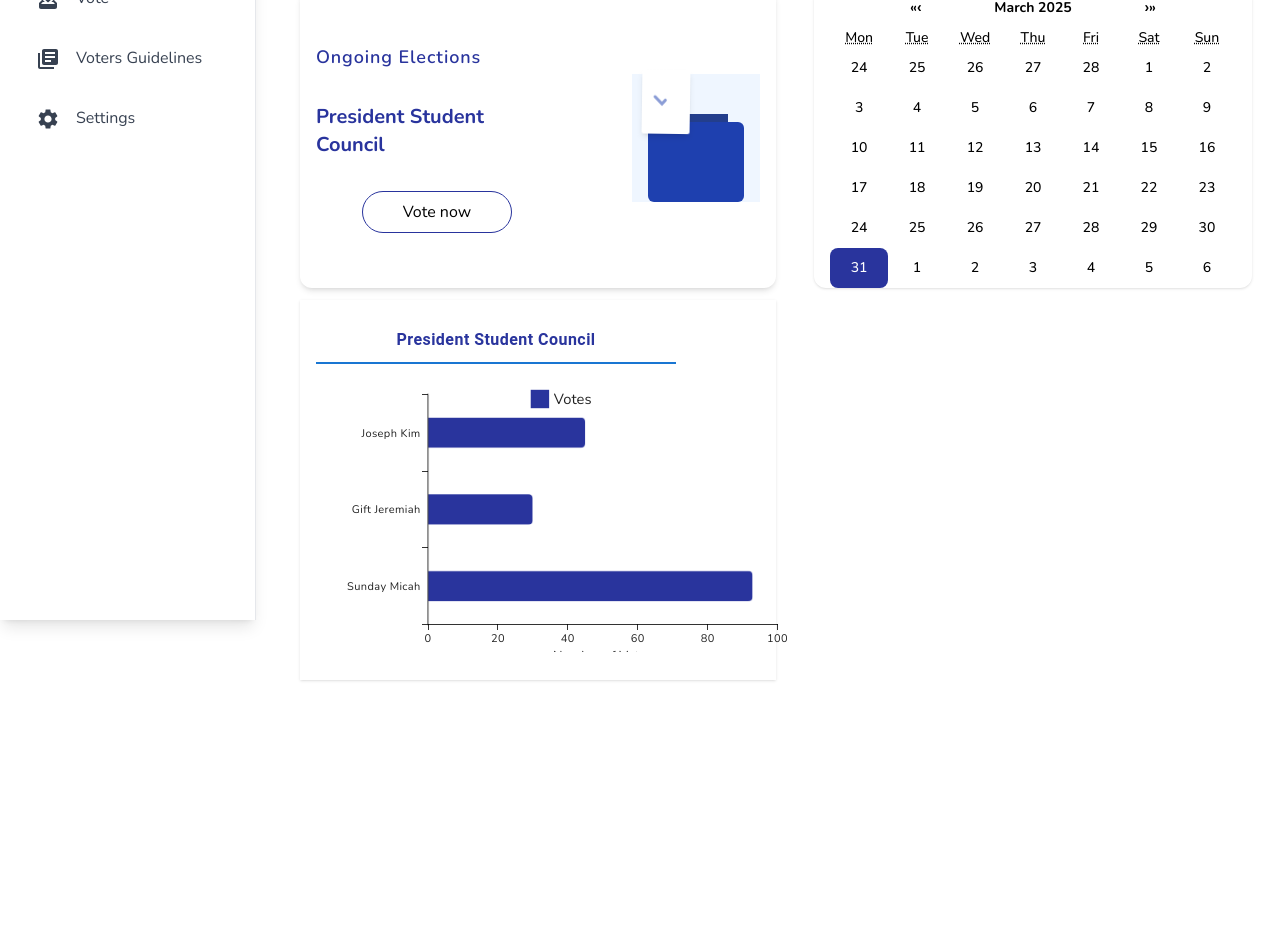
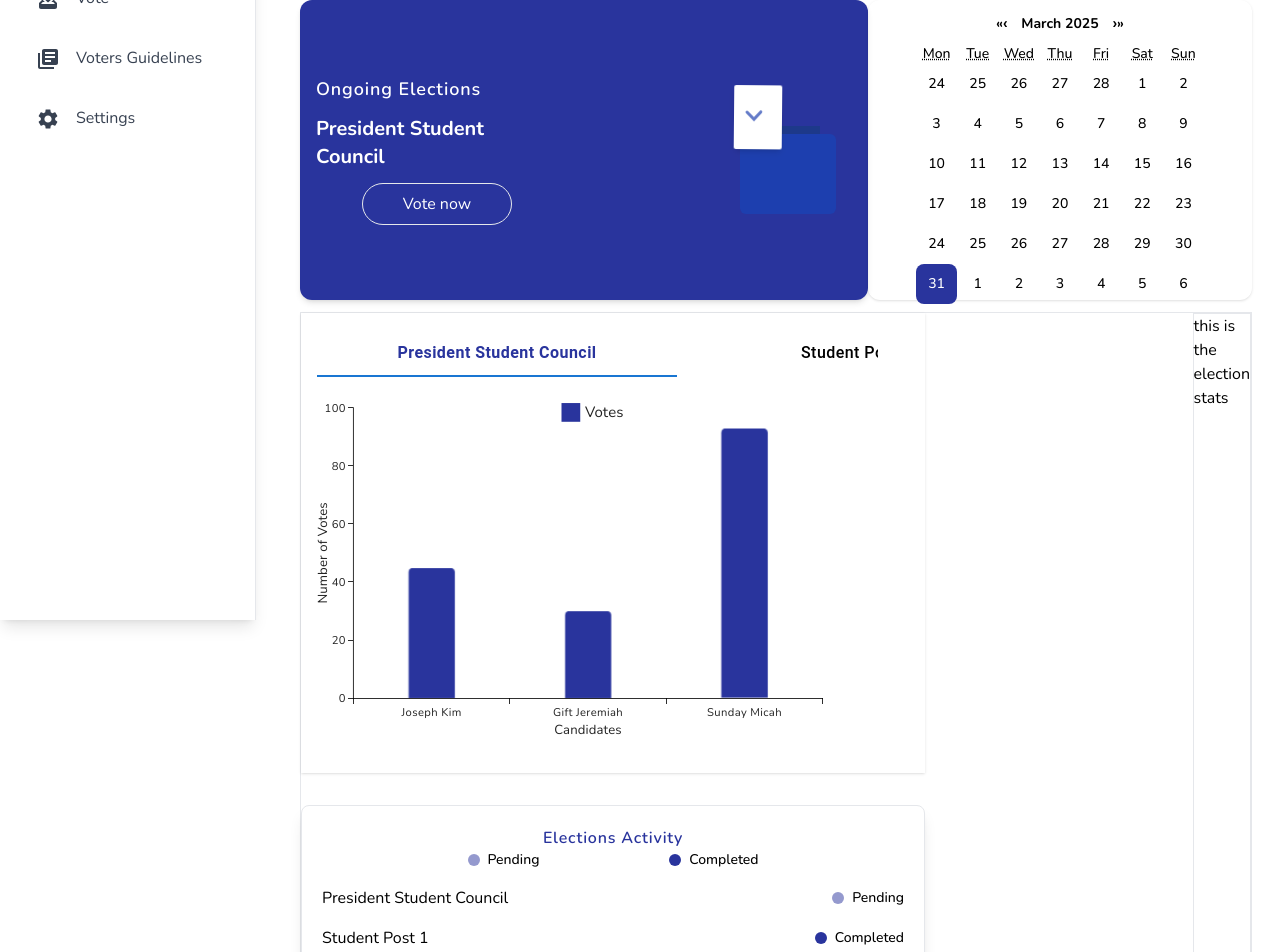
Before and after one commit to Donald2023-source/Quick-Vote, a React (Vite) app: page /student-dashboard in a window 1280 px wide. Shown: the part 180-1132 px from the top of the page. Before the commit the page ends 888 px from the top, so only its background shows below. Built offline with nearby package versions, Linux system fonts and the light colour scheme.

Commit message:
dashboard

```diff
--- /dev/null
+++ b/src/Components/ActviityBar.jsx
@@ -0,0 +1,33 @@
+import React from "react";
+import { Completed, Pending } from "./State";
+
+const ActviityBar = () => {
+  return (
+    <div className="w-[70%] border p-5 my-4 shadow-lg rounded-lg">
+      <div>
+        <div>
+          <h2 className="font-semibold text-primary tracking-wider text-center">
+            Elections Activity
+          </h2>
+          <div className="flex justify-between items-center w-[50%] mx-auto">
+            <Pending />
+            <Completed />
+          </div>
+        </div>
+
+        <div className="flex flex-col gap-4 py-4">
+          <div className="flex items-center justify-between">
+            <h2>President Student Council</h2>
+            <Pending />
+          </div>
+          <div className="flex items-center justify-between">
+            <h2 >Student Post 1</h2>
+            <Completed />
+          </div>
+        </div>
+      </div>
+    </div>
+  );
+};
+
+export default ActviityBar;
--- a/src/Components/BarChart.jsx
+++ b/src/Components/BarChart.jsx
@@ -1,4 +1,5 @@
 import * as React from "react";
+import { useState, useEffect, useRef } from "react";
 import { BarChart } from "@mui/x-charts/BarChart";
 import ScrollTab from "./Tabs";
 
@@ -17,51 +18,77 @@ const dataset = [
   },
 ];
 
-const valueFormatter = (value) => `${value}`; // Formats the vote number as a string
+const valueFormatter = (value) => `${value}`;
 
 const chartSetting = {
   xAxis: [
     {
+      scaleType: "band",
+      dataKey: "candidate",
+      label: "Candidates",
+      categoryGapRatio: 0.7,
+      barGapRatio: 0.1,
+    },
+  ],
+  yAxis: [
+    {
       label: "Number of Votes",
     },
   ],
-  width: 500,
-  height: 300,
 };
 
 export default function Chart() {
+  const [dimensions, setDimensions] = useState({ width: 0, height: 0 });
+  const containerRef = useRef(null);
+
+  useEffect(() => {
+    const updateDimensions = () => {
+      if (containerRef.current) {
+        const { width } = containerRef.current.getBoundingClientRect();
+        let height = 380; // default mobile
+        if (width >= 1024) {
+          height = 400; // lg
+        } else if (width >= 768) {
+          height = 350; // md
+        }
+        setDimensions({ width, height });
+      }
+    };
+
+    updateDimensions();
+    window.addEventListener("resize", updateDimensions);
+    return () => window.removeEventListener("resize", updateDimensions);
+  }, []);
+
   return (
-    <div className=" p-4 w-full">
-      <div className="px-0 mx-0">
+    <div className="p-4 w-[95%] h-full">
+      <div className="px-0 mx-0 w-full">
         <ScrollTab />
       </div>
+      <div
+        ref={containerRef}
+        className="w-full overflow-x-auto" // Changed to overflow-x-auto for horizontal scrolling
+      >
         <BarChart
-        className="h-full py-3 w-full"
+          className="h-full w-full py-3 min-w-[500px] mx-auto flex" // Added min-w to ensure content is scrollable
+          width={dimensions.width}
+          height={dimensions.height}
           dataset={dataset}
-        yAxis={[
-          {
-            scaleType: "band",
-            dataKey: "candidate",
-            categoryGapRatio: 0.6,
-            barGapRatio: 0.1,
-          },
-        ]}
+          xAxis={chartSetting.xAxis}
+          yAxis={chartSetting.yAxis}
           series={[
             {
               dataKey: "votes",
               label: "Votes",
               valueFormatter,
               color: "#29349d",
-            // Enable labels on the bars
-            showMark: true, // Optional: Ensures marks are visible (though not strictly needed here)
-
+              showMark: true,
             },
           ]}
-        layout="horizontal"
           borderRadius={5}
-        margin={{ top: 20, bottom: 30, left: 100, right: 20 }}
-        {...chartSetting}
+          margin={{ top: 20, bottom: 50, left: 20, right: 40 }}
         />
+      </div>
     </div>
   );
 }
--- a/src/Components/Calendar.jsx
+++ b/src/Components/Calendar.jsx
@@ -1,6 +1,7 @@
 import React, { useState } from "react";
 import Calendar from "react-calendar";
 import { twMerge } from "tailwind-merge";
+
 
 function MyCalendar({ className }) {
   const [date, setDate] = useState(new Date());
@@ -28,9 +29,9 @@ function MyCalendar({ className }) {
   };
 
   return (
-    <div className={twMerge("calendar-container", className)}>
+    <div className={twMerge("calendar-container max-w-sm", className)}>
       <Calendar
-        className="calendar shadow min-h-[300px] rounded-xl px-4 font-medium text-sm"
+        className="calendar shadow max-h-[300px] rounded-xl py-1 md:px-12 max-w-sm font-medium text-sm"
         onChange={onChange}
         value={date}
         tileContent={tileContent}
--- a/src/Components/DashboardMessage.tsx
+++ b/src/Components/DashboardMessage.tsx
@@ -5,31 +5,31 @@ import MyCalendar from "./Calendar";
 const DashboardMessage = ({ name }) => {
   return (
     <div className="w-full">
-      <div>
-        <span className="flex gap-1 font-bold text-3xl text-primary/40">
+      <div className="py-2 flex flex-col gap-1">
+        <span className="flex gap-1 font-bold text-lg md:text-3xl text-primary/40">
           Hello, <h2 className="text-primary"> {name}! </h2>
         </span>
-        <p className="text-sm text-primary py-4 font-semibold">
+        <p className="text-sm text-primary md:py-3 md:font-semibold">
           Welcome to Quick vote, let's vote!.
         </p>
       </div>
-      <div className="flex justify-between items-center w-full">
-        <div className="flex w-[50%] items-center justify-between rounded-xl shadow-md p-4 my-3 min-h-[300px]">
-          <div className="flex flex-col gap-8">
-            <h4 className="font-semibold text-primary text-lg tracking-wider">
+      <div className="flex md:flex-row flex-col justify-between md:items-center md:w-full">
+        <div className="flex bg-primary text-white md:w-[60%] items-center justify-between rounded-xl shadow-md p-4 my-3 min-h-[300px]">
+          <div className="flex flex-col gap-3">
+            <h4 className="font-semibold text-white text-lg tracking-wider">
               Ongoing Elections
             </h4>
-            <h2 className="font-bold text-xl w-[80%] leading-7 text-primary">
+            <h2 className="font-bold text-xl w-[80%] leading-7 text-white">
               President Student Council
             </h2>
-            <button className=" py-2 border-primary w-fit border bg-gradient-to-r hover:from-primary hover:to-primary/60 hoverEffect hover:text-white px-10 rounded-full mx-auto">
+            <button className=" py-2 w-fit border bg-gradient-to-r hover:from-primary hover:to-primary/60 hoverEffect hover:text-white hover:scale-105 px-10 rounded-full mx-auto">
               Vote now
             </button>
           </div>
 
-          <VotingLoader className={"px-0"} />
+          <VotingLoader className={"px-0 rounded bg-transparent"} />
         </div>
-        <MyCalendar/>
+        <MyCalendar className={'w-full'} />
       </div>
     </div>
   );
--- /dev/null
+++ b/src/Components/ElectionStats.jsx
@@ -0,0 +1,10 @@
+import { twMerge } from "tailwind-merge"
+
+const ElectionStats = ({className}) => {
+    return (
+        <div className={twMerge('flex-1 border w-full', className)}>
+            this is the election stats
+        </div>
+    )
+}
+export default ElectionStats
--- /dev/null
+++ b/src/Components/State.jsx
@@ -0,0 +1,17 @@
+export const Pending = () => {
+  return (
+    <div className="flex items-center gap-2 text-sm">
+      <div className="h-3 w-3 bg-primary/50 rounded-full" />
+      <h2 className="font-medium">Pending</h2>
+    </div>
+  );
+};
+
+export const Completed = () => {
+  return (
+    <div className="flex items-center gap-2 text-sm">
+      <div className="h-3 w-3 bg-primary rounded-full" />
+      <h2 className="font-medium">Completed</h2>
+    </div>
+  );
+};
--- a/src/Pages/Dashboards/Student.jsx
+++ b/src/Pages/Dashboards/Student.jsx
@@ -1,29 +1,40 @@
-import { Avatar } from '@mui/material'
-import React from 'react'
-import { Notifications } from '@mui/icons-material'
-import DashboardMessage from '../../Components/DashboardMessage'
-import MyCalendar from '../../Components/Calendar'
-import Chart from '../../Components/BarChart'
-
+import { Avatar } from "@mui/material";
+import React from "react";
+import { Notifications } from "@mui/icons-material";
+import DashboardMessage from "../../Components/DashboardMessage";
+import MyCalendar from "../../Components/Calendar";
+import Chart from "../../Components/BarChart";
+import ActviityBar from "../../Components/ActviityBar";
+import ElectionStats from "../../Components/ElectionStats";
 
 const Student = () => {
   return (
     <div>
       <div>
-        <div className='lg:flex hidden gap-5 items-center justify-end'>
-          <Avatar className='hover:scale-105 hoverEffect cursor-pointer'>D</Avatar>
-          <span className='hover:scale-105 hoverEffect cursor-pointer'><Notifications/></span>
+        <div className="lg:flex hidden gap-5 items-center justify-end">
+          <Avatar className="hover:scale-105 hoverEffect cursor-pointer">
+            D
+          </Avatar>
+          <span className="hover:scale-105 hoverEffect cursor-pointer">
+            <Notifications />
+          </span>
         </div>
 
-        <div className='flex items-center justify-between'>
+        <div className="flex items-center w-full justify-between">
           <DashboardMessage name={"Donald"} />
         </div>
-        <div className='w-[50%] shadow'>
-          <Chart />
+        <div className="flex border">
+          <div className="w-full flex flex-col gap-4">
+            <div className="md:w-[70%] shadow overflow-auto w-full">
+              <Chart />
+            </div>
+            <ActviityBar />
+          </div>
+          <ElectionStats className={'w-full'} />
         </div>
       </div>
     </div>
-  )
-}
+  );
+};
 
-export default Student
+export default Student;
```
Lines whose indentation alone changed are shown as unchanged.
